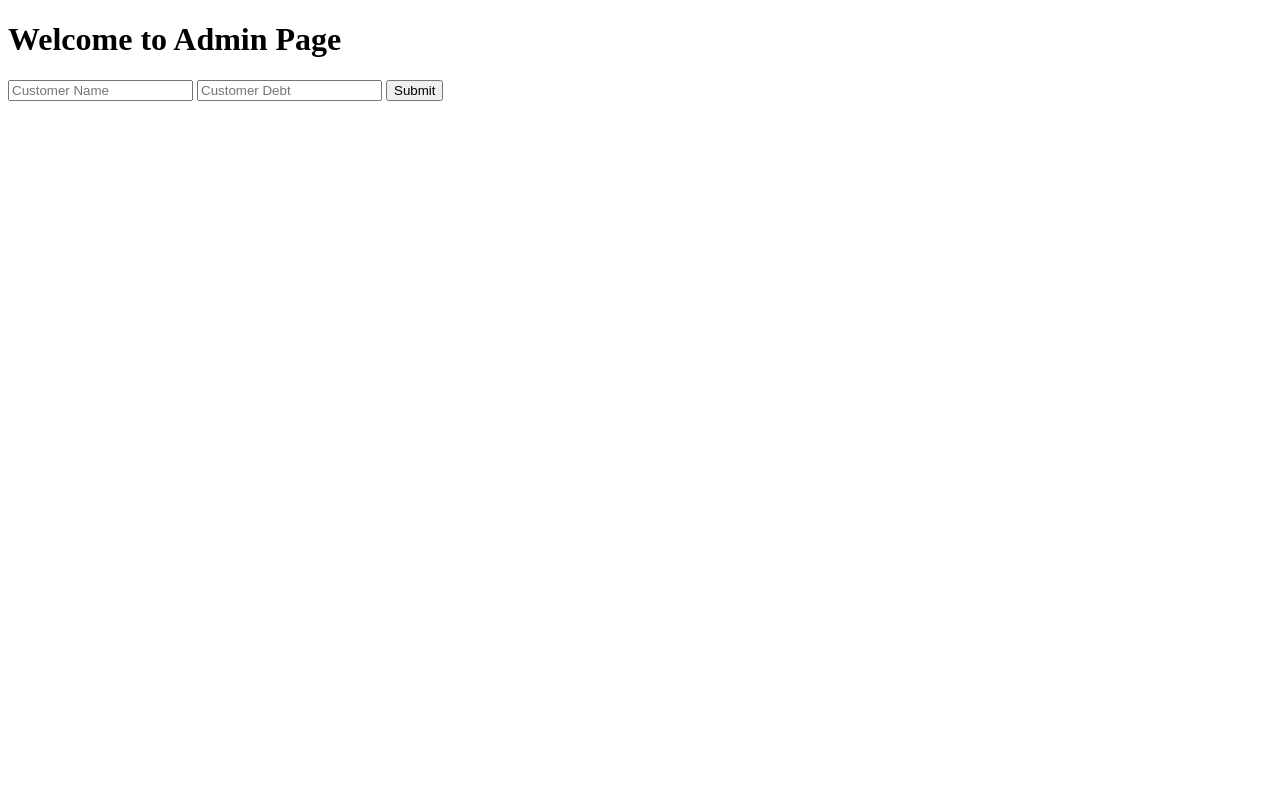
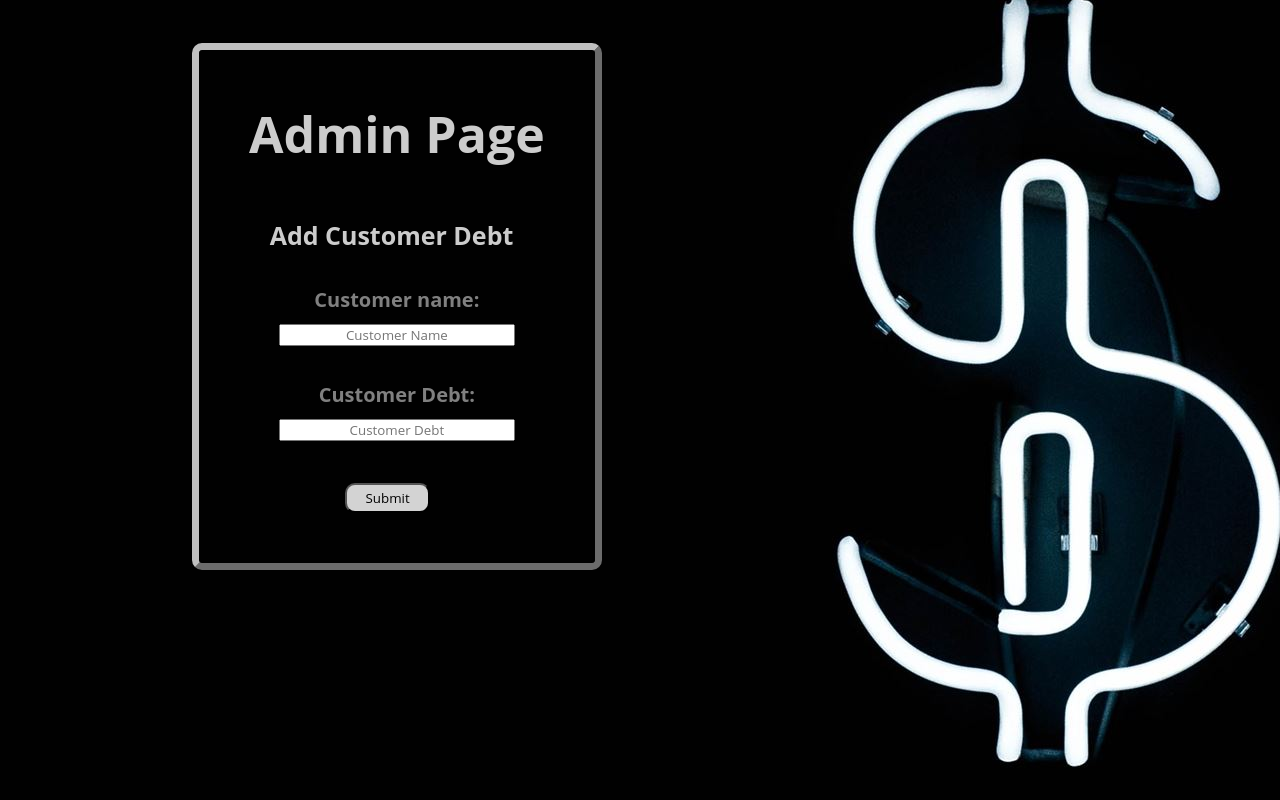
Before and after one commit to victorchendra02/UTS-PWM, a Flask app: page /admin in a window 1280 px wide. Run offline with Flask 2, Linux system fonts and the light colour scheme.

Commit message:
Style admin

```diff
--- a/static/styles/admin-style.css
+++ b/static/styles/admin-style.css
@@ -0,0 +1,76 @@
+* {
+    margin: 0;
+    padding: 0;
+    box-sizing: border-box;
+    font-family: "Inter", sans-serif;
+    font-family: "Open Sans", sans-serif;
+}
+
+.center {
+    display: flex;
+    align-items: center;
+    height: 100px;
+    margin-left: 15%;
+    margin-top: 20%;
+    margin-bottom: 20%;
+  }
+
+.center_box{
+    font-size: 25px;
+    border-radius: 10px;
+    border: 7px outset silver;
+    padding: 50px;
+}
+
+body {
+    background-image: url("../assets/wallpaper-admin.jpg");
+    background-repeat: no-repeat;
+    background-color: #cccccc;
+    background-attachment: fixed;
+    background-position: 20% 50%;
+}
+
+p {
+   color: gray;
+   font-size: 20px;
+   font-weight: bold;
+   text-align: center;
+}
+
+
+h1 {
+    color: #cccccc;
+    display: flex;
+    justify-content: center;
+    align-items: center;
+    margin-bottom: 50px;
+}
+
+label {
+    color: #cccccc;
+    font-weight: bolder;
+    margin-left: 7%;
+}
+
+.inputfield {
+    color: black;
+    text-align: center;
+    margin-left: 10%;
+    margin-right: 10%;
+    width: 80%;
+}
+
+.Buttons {
+    text-align: center;
+    align-items: center;
+    margin-left: 32.5%;
+    width: 85px;
+    height: 30px;
+    background-color: lightgray;
+    border-radius: 10px;
+}
+
+.Buttons:hover {
+    background-color: silver;
+    transition: 0.7s;
+}
--- a/templates/admin.html
+++ b/templates/admin.html
@@ -5,19 +5,28 @@
     <meta http-equiv="X-UA-Compatible" content="IE=edge" />
     <meta name="viewport" content="width=device-width, initial-scale=1.0" />
 
-    <!-- <link rel="stylesheet" href="styles/index-style.css" /> -->
-    <link rel="shortcut icon" href="favicon.ico" type="image/x-icon" />
+    <link rel="stylesheet" type=text/css href="{{ url_for('static', filename='styles/admin-style.css') }}" />
+    <link rel="shortcut icon" type="image/x-icon" href="{{ url_for('static', filename='assets/debt.png') }}" />
+
+    <link rel="stylesheet" href="admin-style.css" />
 
     <title>Debt App - Admin</title>
   </head>
+
   <body>
-    <h1>Welcome to Admin Page</h1>
-    <form action="/add_trans" method="post">
-      <input type="text" name="cusname" placeholder="Customer Name" />
-      <input type="text" name="amount" placeholder="Customer Debt" />
-      <input type="submit" value="Submit" />
-    </form>
-
+    <div class="center">
+      <div class="center_box">
+        <h1>Admin Page</h1>
+        <form action="/add_trans" method="post">
+          <label> Add Customer Debt </label> <br><br>
+          <p> Customer name: </p>
+          <input type="text" class="inputfield" name="cusname" placeholder="Customer Name" /><br><br>
+          <p> Customer Debt: </p>
+          <input type="text" class="inputfield" name="amount" placeholder="Customer Debt" /><br><br>
+          <input type="submit" class="Buttons" value="Submit" />
+        </form>
+      </div>
+    </div>
     {{ message }}
   </body>
 </html>
```
Also changed, not shown: static/assets/wallpaper-admin.jpg (added).
